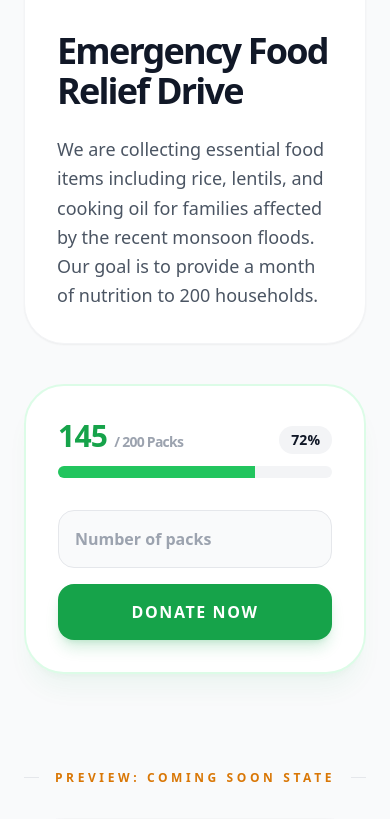
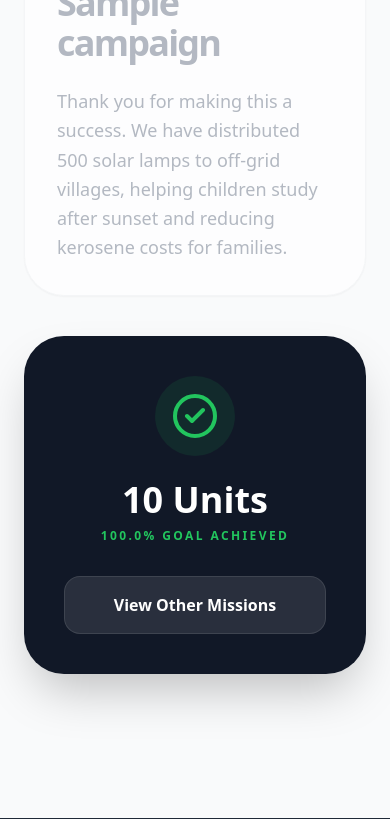
Before and after one commit to bipinjlimbu/Donations-Management-System---Django-Project, a Django app: page /campaigns/1/ in a window 390 px wide; the page is wider, and only the part inside the window is pictured. Shown: the part 596-1415 px from the top of that part. Run offline with Django 5.2, Linux system fonts and the light colour scheme; tables that the repository leaves empty hold one stand-in row (values such as "Sample post"); style sheets or scripts are compiled from the project's sources.

Commit message:
Single Campaign Page Updated

```diff
--- a/dms_app/templates/main/single_campaign_page.html
+++ b/dms_app/templates/main/single_campaign_page.html
@@ -21,11 +21,7 @@
         </div>
 
         <div class="mb-24">
-            <div class="flex items-center gap-4 mb-8">
-                <span class="h-px flex-1 bg-gray-200"></span>
-                <h2 class="text-xs font-black uppercase tracking-[0.3em] text-green-600">Preview: Active State</h2>
-                <span class="h-px flex-1 bg-gray-200"></span>
-            </div>
+           {% if campaign.status == "ACTIVE" %}
 
             <div class="grid grid-cols-1 lg:grid-cols-3 gap-10">
                 <div class="lg:col-span-2 bg-white p-8 rounded-[2.5rem] border border-gray-100 shadow-sm">
@@ -35,19 +31,19 @@
                             <span class="w-2 h-2 bg-white rounded-full animate-pulse"></span> Live Now
                         </div>
                     </div>
-                    <h1 class="text-4xl md:text-5xl font-black mb-6 tracking-tighter text-gray-900">Emergency Food Relief Drive</h1>
-                    <p class="text-gray-600 text-lg leading-relaxed">We are collecting essential food items including rice, lentils, and cooking oil for families affected by the recent monsoon floods. Our goal is to provide a month of nutrition to 200 households.</p>
+                    <h1 class="text-4xl md:text-5xl font-black mb-6 tracking-tighter text-gray-900">{{ campaign.title }}</h1>
+                    <p class="text-gray-600 text-lg leading-relaxed">{{ campaign.description }}</p>
                 </div>
 
                 <div class="lg:col-span-1">
                     <div class="bg-white p-8 rounded-[2.5rem] border-2 border-green-100 shadow-xl shadow-green-600/5 sticky top-6">
                         <div class="mb-8">
                             <div class="flex justify-between items-end mb-3">
-                                <span class="text-3xl font-black text-green-600 tracking-tight">145 <span class="text-sm text-gray-400 font-bold">/ 200 Packs</span></span>
-                                <span class="text-sm font-black text-gray-900 bg-gray-100 px-3 py-1 rounded-full">72%</span>
+                                <span class="text-3xl font-black text-green-600 tracking-tight">{{ campaign.collected_quantity }} <span class="text-sm text-gray-400 font-bold">/ {{ campaign.target_quantity }} Packs</span></span>
+                                <span class="text-sm font-black text-gray-900 bg-gray-100 px-3 py-1 rounded-full">{{ campaign.progress_percentage }}%</span>
                             </div>
                             <div class="w-full h-3 bg-gray-100 rounded-full overflow-hidden">
-                                <div class="h-full bg-green-500" style="width: 72%"></div>
+                                <div class="h-full bg-green-500" style="width: {{ campaign.progress_percentage }}%"></div>
                             </div>
                         </div>
                         <div class="space-y-4">
@@ -59,20 +55,17 @@
             </div>
         </div>
 
-        <div class="mb-24">
-            <div class="flex items-center gap-4 mb-8">
-                <span class="h-px flex-1 bg-gray-200"></span>
-                <h2 class="text-xs font-black uppercase tracking-[0.3em] text-amber-600">Preview: Coming Soon State</h2>
-                <span class="h-px flex-1 bg-gray-200"></span>
-            </div>
+        {% endif %}
+
+        {% if campaign.status == "APPROVED" %}
 
             <div class="grid grid-cols-1 lg:grid-cols-3 gap-10">
                 <div class="lg:col-span-2 bg-white p-8 rounded-[2.5rem] border border-gray-100 shadow-sm opacity-90">
                     <div class="relative h-80 md:h-[450px] mb-8 rounded-3xl overflow-hidden grayscale">
                         <img src="https://images.unsplash.com/photo-1509099836639-18ba1795216d?q=80&w=1200" class="w-full h-full object-cover" alt="Soon">
                     </div>
-                    <h1 class="text-4xl md:text-5xl font-black mb-6 tracking-tighter text-gray-400">Rural Education Kits 2026</h1>
-                    <p class="text-gray-500 text-lg leading-relaxed">This campaign will provide school bags, notebooks, and stationery to students in remote mountain schools. We are currently finalizing the logistics with local distributors.</p>
+                    <h1 class="text-4xl md:text-5xl font-black mb-6 tracking-tighter text-gray-400">{{ campaign.title }}</h1>
+                    <p class="text-gray-500 text-lg leading-relaxed">{{ campaign.description }}</p>
                 </div>
 
                 <div class="lg:col-span-1">
@@ -81,19 +74,16 @@
                             <i data-lucide="calendar-days" class="w-8 h-8"></i>
                         </div>
                         <h3 class="text-2xl font-black text-amber-900 mb-2">Starts Soon</h3>
-                        <p class="text-amber-700 font-bold text-lg mb-8">Launching: April 15, 2026</p>
+                        <p class="text-amber-700 font-bold text-lg mb-8">Launching: {{ campaign.start_date }}</p>
                         <p class="text-amber-600/60 text-sm leading-relaxed italic">The NGO is finalizing campaign requirements. Donations will open on the start date mentioned above.</p>
                     </div>
                 </div>
             </div>
         </div>
 
-        <div class="mb-12">
-            <div class="flex items-center gap-4 mb-8">
-                <span class="h-px flex-1 bg-gray-200"></span>
-                <h2 class="text-xs font-black uppercase tracking-[0.3em] text-gray-400">Preview: Completed State</h2>
-                <span class="h-px flex-1 bg-gray-200"></span>
-            </div>
+        {% endif %}
+
+        {% if campaign.status == "COMPLETED" %}
 
             <div class="grid grid-cols-1 lg:grid-cols-3 gap-10">
                 <div class="lg:col-span-2 bg-white p-8 rounded-[2.5rem] border border-gray-100 shadow-sm opacity-75">
@@ -103,7 +93,7 @@
                              <div class="text-white font-black text-3xl md:text-5xl uppercase tracking-[0.3em] border-8 border-white px-10 py-6">Mission Accomplished</div>
                         </div>
                     </div>
-                    <h1 class="text-4xl md:text-5xl font-black mb-6 tracking-tighter text-gray-400">Solar Lamp Distribution</h1>
+                    <h1 class="text-4xl md:text-5xl font-black mb-6 tracking-tighter text-gray-400">{{ campaign.title }}</h1>
                     <p class="text-gray-400 text-lg leading-relaxed">Thank you for making this a success. We have distributed 500 solar lamps to off-grid villages, helping children study after sunset and reducing kerosene costs for families.</p>
                 </div>
 
@@ -112,13 +102,15 @@
                         <div class="w-20 h-20 bg-green-500/10 rounded-full flex items-center justify-center mx-auto mb-6">
                             <i data-lucide="check-circle-2" class="w-12 h-12 text-green-500"></i>
                         </div>
-                        <h3 class="text-4xl font-black text-white mb-2">500 Units</h3>
-                        <p class="text-green-500 font-bold uppercase tracking-[0.2em] text-xs mb-8">100% Goal Achieved</p>
+                        <h3 class="text-4xl font-black text-white mb-2">{{ campaign.collected_quantity }} Units</h3>
+                        <p class="text-green-500 font-bold uppercase tracking-[0.2em] text-xs mb-8">{{ campaign.progress_percentage }}% Goal Achieved</p>
                         <a href="/campaigns" class="block w-full py-4 rounded-2xl bg-white/10 text-white font-bold hover:bg-white/20 transition-all border border-white/10">View Other Missions</a>
                     </div>
                 </div>
             </div>
         </div>
+
+        {% endif %}
 
     </main>
 
```
Also changed, not shown: images/campaigns/61iaCVlqRL.jpg (added).
